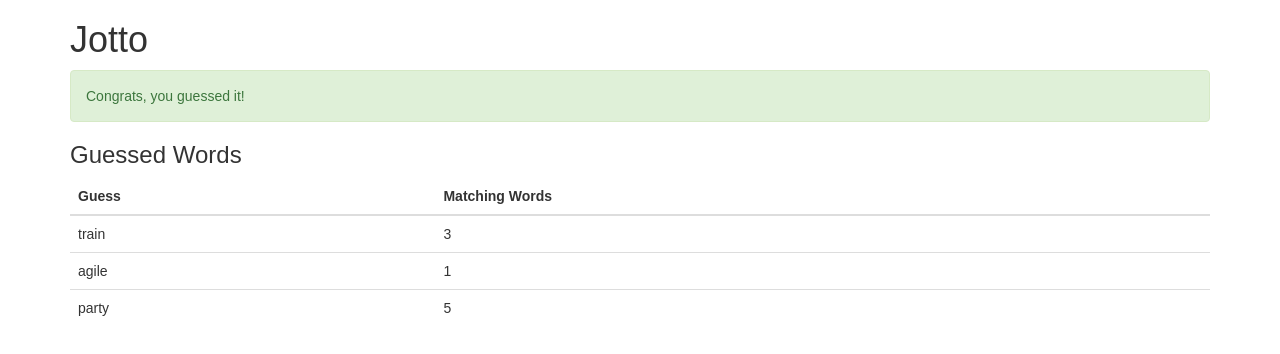
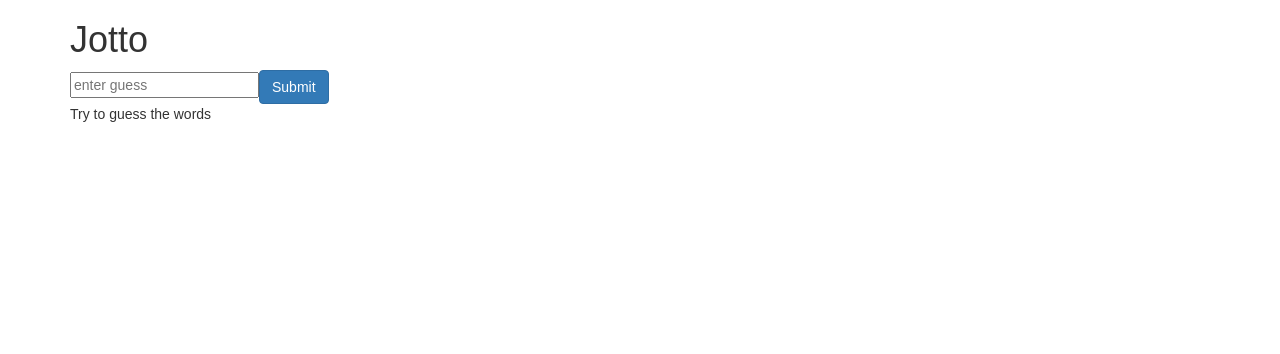
Before and after one commit to alamorre/Jotto, a React (Create React App) app: page / in a window 1280 px wide. Shown: the top 354 px of the page. Built offline with nearby package versions, Linux system fonts and the light colour scheme.

Commit message:
got app component + tests working

```diff
--- a/src/App.js
+++ b/src/App.js
@@ -1,24 +1,28 @@
 import React, { Component } from 'react';
-import logo from './logo.svg';
+import {connect} from 'react-redux';
 import './App.css';
 
 import GuessedWords from './GuessedWords';
 import Congrats from './Congrats';
+import {getSecretWord} from './actions';
+import Input from './Input';
 
 class App extends Component {
   render() {
     return (
       <div className="container">
         <h1>Jotto</h1>
-        <Congrats success={true} />
-        <GuessedWords guessedWords={[
-          {guessedWord: 'train', letterMatchCount: 3},
-          {guessedWord: 'agile', letterMatchCount: 1},
-          {guessedWord: 'party', letterMatchCount: 5}
-        ]} />
+        <Congrats success={this.props.success} />
+        <Input />
+        <GuessedWords guessedWords={this.props.guessedWords}/>
       </div>
     );
   }
 }
 
-export default App;
+const mapStateToProps= (state) =>{
+  const { success, guessedWords, secretWord } = state;
+  return { success, guessedWords, secretWord };
+}
+
+export default connect(mapStateToProps, {getSecretWord})(App);
```
Also changed, not shown: 1 other file (tests, documents, lock files or other folders).
